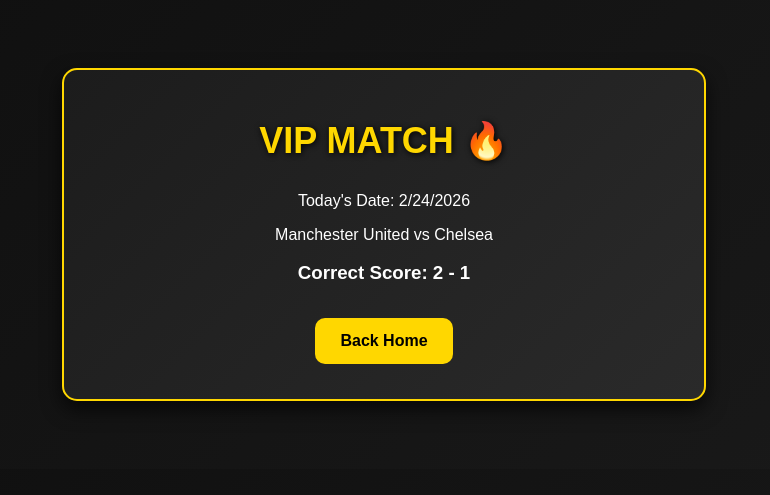
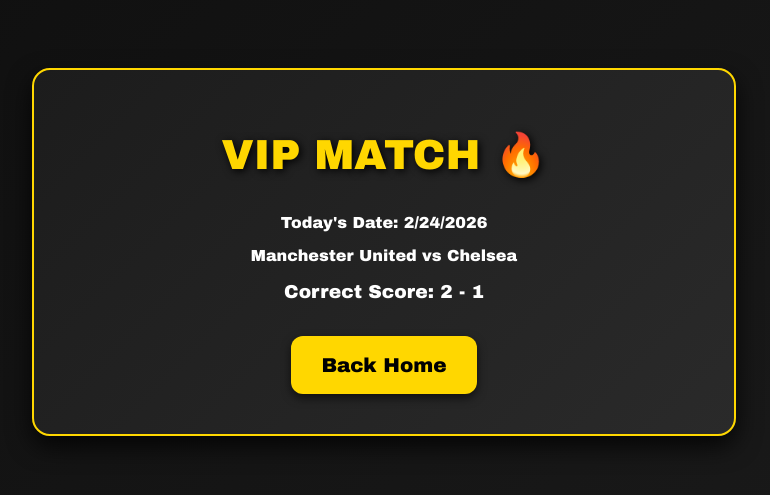
Before and after one commit to Solomon1011/vip-flask-server, a Flask app: page /vip in a window 1280 px wide. Shown: the top 495 px of the page, without its empty margins (256-1026 px from the left). Run offline with Flask 3, Linux system fonts and the light colour scheme.

Commit message:
Update style.css

```diff
--- a/static/style.css
+++ b/static/style.css
@@ -1,56 +1,59 @@
-
 /* General body */
 body {
     background: linear-gradient(135deg, #0f0f0f, #1a1a1a);
     color: #ffffff;
-    font-family: 'Arial', sans-serif;
+    font-family: 'Arial Black', Arial, sans-serif;
     text-align: center;
     padding: 40px;
 }
 
-/* Headings */
+/* Homepage title */
 h1 {
     color: gold;
-    font-weight: 900; /* Bold and strong */
-    font-size: 48px;
+    font-weight: 900; /* extra bold */
+    font-size: 60px;  /* bigger for impact */
+    text-shadow: 3px 3px 12px black;
+}
+
+/* Headings on pages */
+h2 {
+    color: #ffd700;
+    font-weight: 900;
+    font-size: 42px;
     text-shadow: 2px 2px 8px black;
 }
 
-h2 {
-    color: #ffd700; /* VIP/Free headings gold */
-    font-weight: bold;
-    font-size: 36px;
-    text-shadow: 1px 1px 6px black;
-}
-
-/* Buttons and links */
+/* Buttons and links on home */
 a, button {
     display: inline-block;
     margin: 15px;
-    padding: 14px 25px;
+    padding: 18px 30px;
     background: #ffd700;
     color: black;
-    font-weight: bold;
-    border-radius: 10px;
+    font-weight: 900; /* very bold */
+    font-size: 20px;
+    border-radius: 12px;
     text-decoration: none;
     border: none;
     cursor: pointer;
     transition: 0.3s;
+    box-shadow: 0 4px 10px rgba(0,0,0,0.6);
 }
 
 a:hover, button:hover {
     background: white;
     color: black;
+    transform: scale(1.05);
 }
 
 /* Professional card style for Free Tips and VIP pages */
 .card {
     background: linear-gradient(135deg, #1c1c1c, #2a2a2a);
     border: 2px solid gold;
-    border-radius: 15px;
-    padding: 20px;
+    border-radius: 18px;
+    padding: 25px;
     margin: 20px auto;
-    width: 80%;
-    max-width: 600px;
-    box-shadow: 0 8px 20px rgba(0,0,0,0.7);
+    width: 85%;
+    max-width: 650px;
+    box-shadow: 0 10px 25px rgba(0,0,0,0.8);
 }
```
